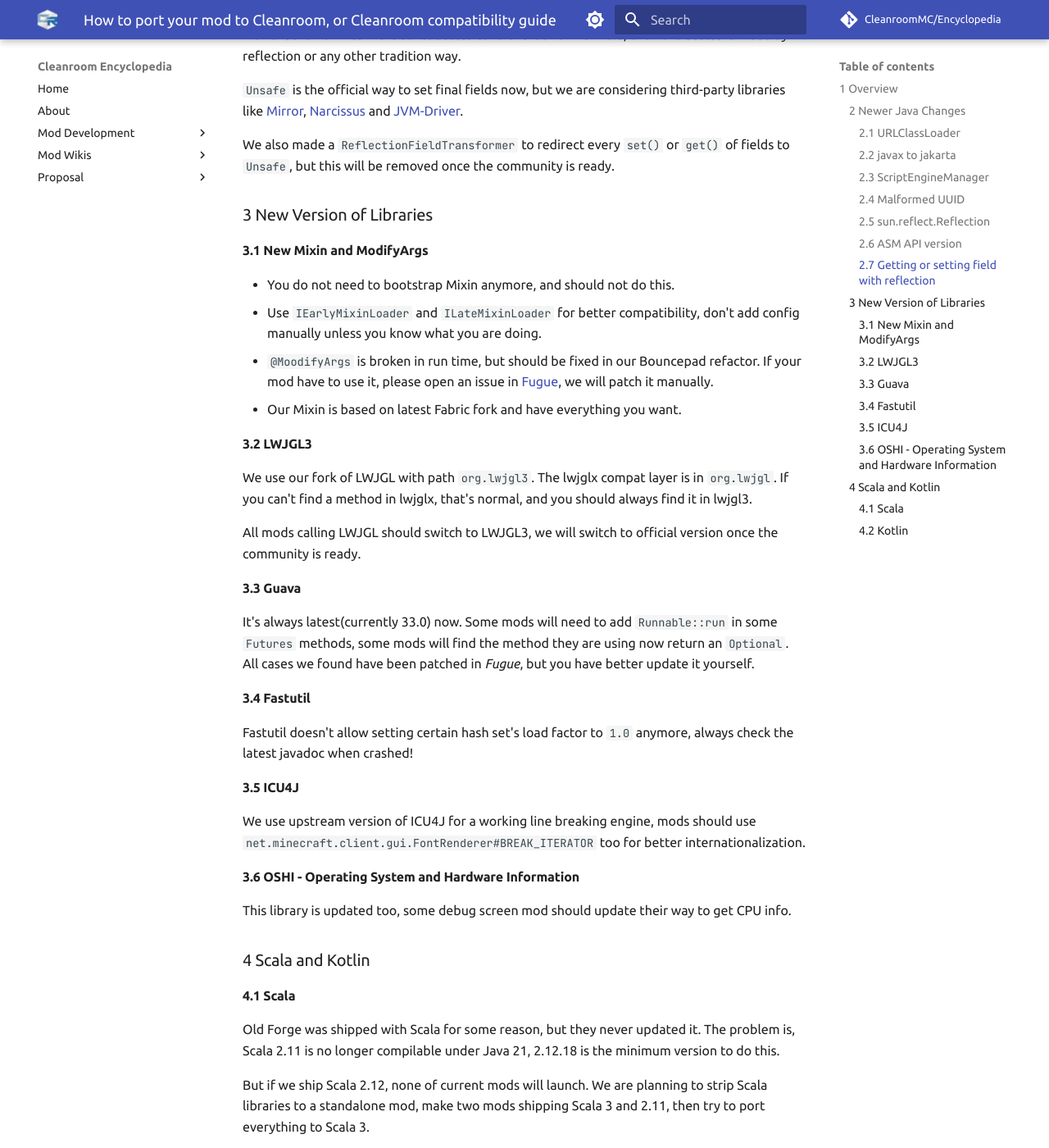
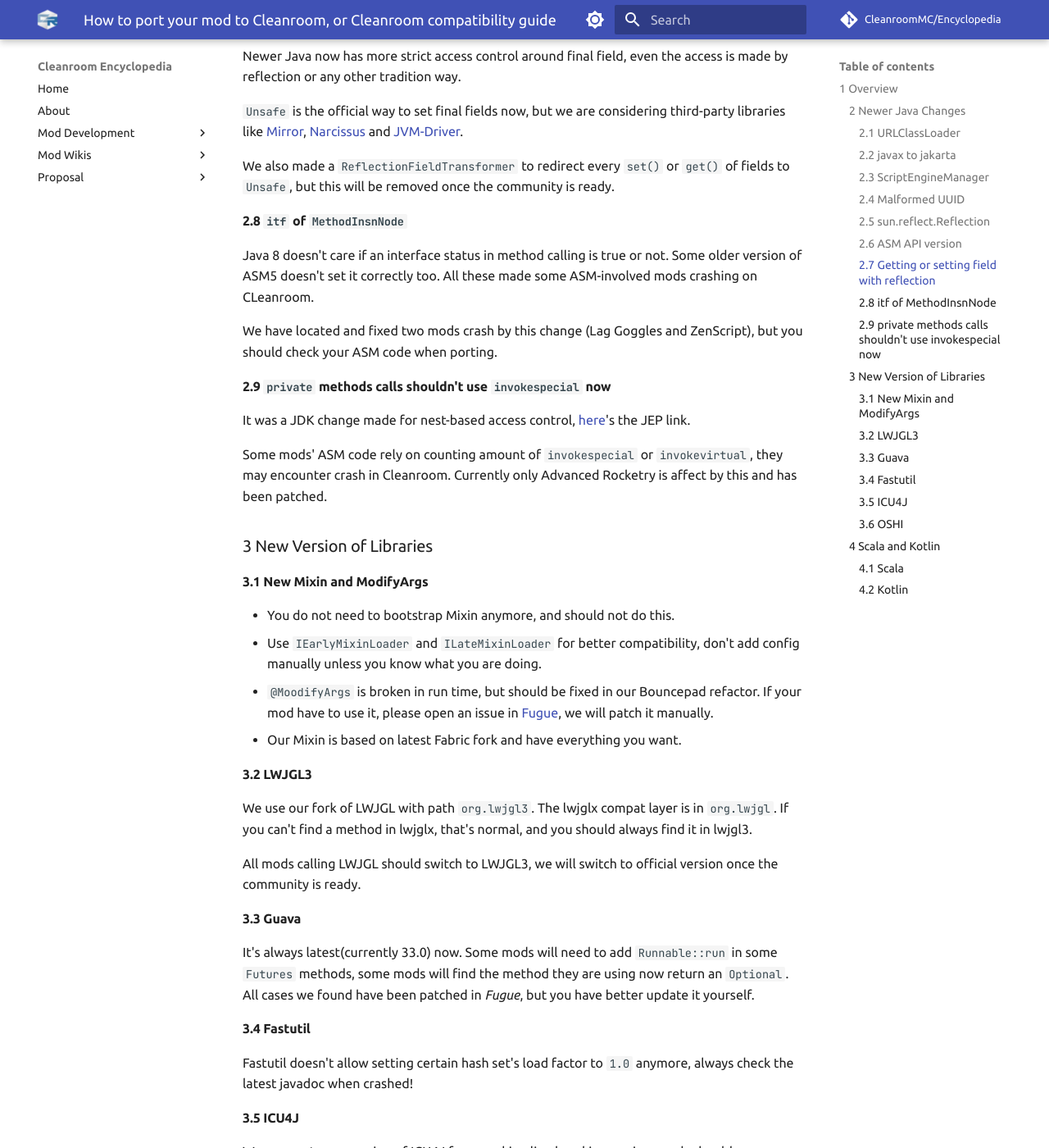
Before and after one commit to CleanroomMC/Encyclopedia, an MkDocs documentation site: the page built from docs/mod-development/port-to-cleanroom/port-to-cleanroom.md, in a window 1280 px wide and 1400 px high, scrolled down 1840 px. Shown: the whole window at 82% size. Built offline with MkDocs 1.6.1 and Material for MkDocs 9.7.7, drawn with Linux system fonts in a browser that asks for light colours; comment, search, counter and statistics services are not loaded; some of the changed text lies outside the part shown.

Commit message:
Update some new errors we found

```diff
--- a/docs/mod-development/port-to-cleanroom/port-to-cleanroom.md
+++ b/docs/mod-development/port-to-cleanroom/port-to-cleanroom.md
@@ -32,7 +32,7 @@ We wrote a `JavaxTransformer` to remap every old `javax` reference to `jakarta`,
 #### 2.3 ScriptEngineManager
 Java removed the default Nashorn JS engine since Java 15, but we have included its standalone version back.
 
-The only problem is calling `new ScriptEngineManager()` may yield errors since Nashorn is in `AppClassLoader`, please replace it with `new CleanroomScriptEngineManager()`.
+The only problem is calling `new ScriptEngineManager(null)` may yield errors since it will search script engine in a wrong classloader. Please replace it with `new CleanroomScriptEngineManager()` or `new ScriptEngineManager()`.
 
 We also have a `ScriptEngineTransformer` to patch that.
 #### 2.4 Malformed UUID
@@ -55,6 +55,14 @@ Newer Java now has more strict access control around final field, even the acces
 `Unsafe` is the official way to set final fields now, but we are considering third-party libraries like [Mirror](https://github.com/Moderocky/Mirror), [Narcissus](https://github.com/toolfactory/narcissus) and [JVM-Driver](https://github.com/toolfactory/jvm-driver).
 
 We also made a `ReflectionFieldTransformer` to redirect every `set()` or `get()` of fields to `Unsafe`, but this will be removed once the community is ready.
+#### 2.8 `itf` of `MethodInsnNode`
+Java 8 doesn't care if an interface status in method calling is true or not. Some older version of ASM5 doesn't set it correctly too. All these made some ASM-involved mods crashing on CLeanroom.
+
+We have located and fixed two mods crash by this change (Lag Goggles and ZenScript), but you should check your ASM code when porting.
+#### 2.9 `private` methods calls shouldn't use `invokespecial` now
+It was a JDK change made for nest-based access control, [here](https://openjdk.org/jeps/181)'s the JEP link.
+
+Some mods' ASM code rely on counting amount of `invokespecial` or `invokevirtual`, they may encounter crash in Cleanroom. Currently only Advanced Rocketry is affect by this and has been patched.
 ### 3 New Version of Libraries
 #### 3.1 New Mixin and ModifyArgs
 - You do not need to bootstrap Mixin anymore, and should not do this.
@@ -71,7 +79,7 @@ It's always latest(currently 33.0) now. Some mods will need to add `Runnable::ru
 Fastutil doesn't allow setting certain hash set's load factor to `1.0` anymore, always check the latest javadoc when crashed!
 #### 3.5 ICU4J
 We use upstream version of ICU4J for a working line breaking engine, mods should use `net.minecraft.client.gui.FontRenderer#BREAK_ITERATOR` too for better internationalization.
-#### 3.6 OSHI - Operating System and Hardware Information
+#### 3.6 OSHI
 This library is updated too, some debug screen mod should update their way to get CPU info.
 ### 4 Scala and Kotlin
 #### 4.1 Scala
```
